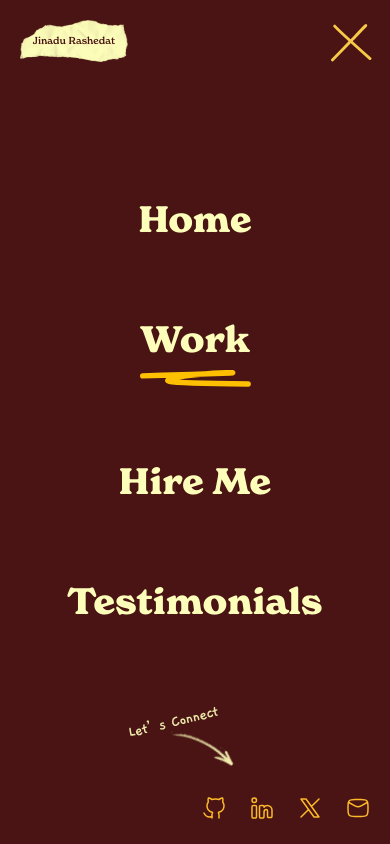
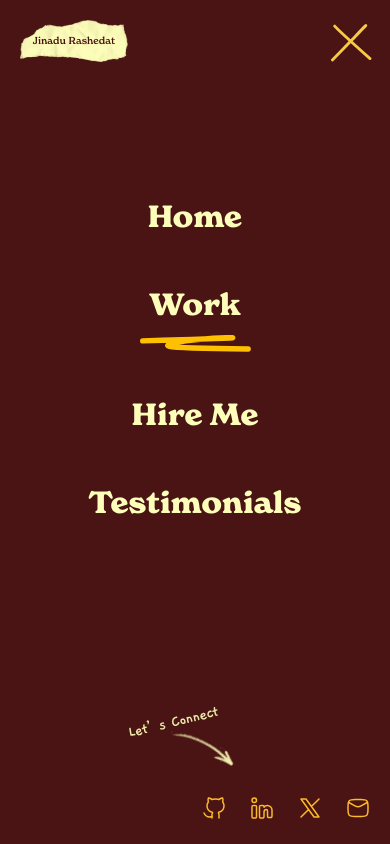
Before and after one commit to Rasheedatj/Rashedat-Portfolio, a Next.js app: page /work-gallery in a window 390 px wide. Both pictures are taken after a click on the button "Open menu". Shown: the top 844 px of the page. Built offline with nearby package versions, Linux system fonts and the light colour scheme; grey boxes are pictures that could not be loaded.

Commit message:
chore: reduce mobile menu navlink fontsize

```diff
--- a/components/layout/LetsTalkSection.tsx
+++ b/components/layout/LetsTalkSection.tsx
@@ -14,7 +14,7 @@ const LetsTalkSection = () => {
         <div className='space-y-6'>
           <h2
             id='lets-talk-heading'
-            className='font-display text-4xl leading-normal font-medium md:text-5xl'
+            className='font-display text-[34px] leading-normal font-medium md:text-5xl'
           >
             Building Something ?
             <br />
--- a/components/layout/MobileMenu.tsx
+++ b/components/layout/MobileMenu.tsx
@@ -146,8 +146,8 @@ const MobileMenu = () => {
           </button>
         </div>
 
-        <nav aria-label='Mobile' className='mt-34'>
-          <ul className='flex flex-col items-center gap-18'>
+        <nav aria-label='Mobile' className='my-auto'>
+          <ul className='flex flex-col items-center gap-10'>
             {navItems.map((item) => {
               const active = isNavItemActive(pathname, item);
 
@@ -157,7 +157,7 @@ const MobileMenu = () => {
                     href={item.href}
                     onClick={close}
                     aria-current={active ? 'page' : undefined}
-                    className='flex flex-col items-center font-display text-4xl leading-12 font-bold text-lemon'
+                    className='flex flex-col items-center font-display text-3xl leading-12 font-bold text-lemon'
                   >
                     {item.label}
                     {active && (
```
